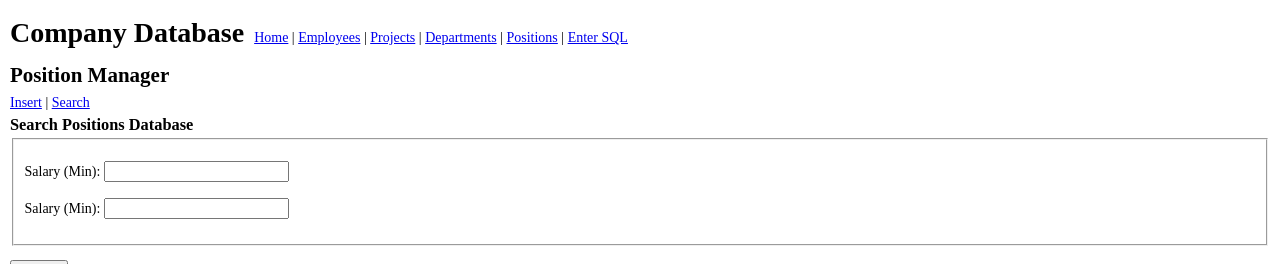
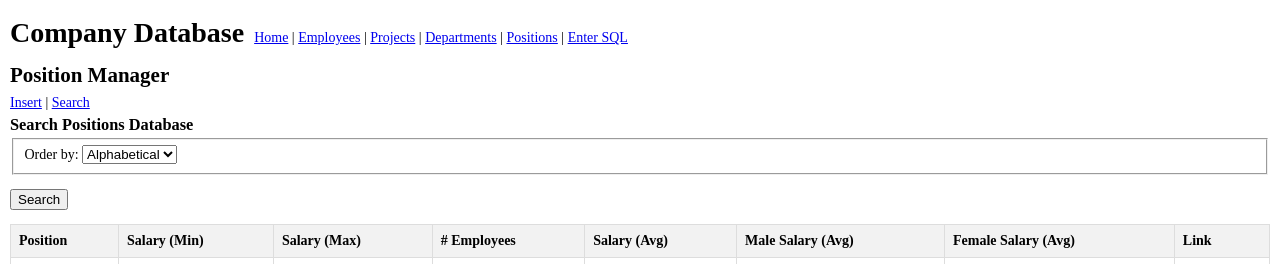
Before and after one commit to jdbren/database-project, a Flask app: template app/templates/position/search.html in a window 1280 px wide. Shown: the top 264 px of the page. Run offline with Flask 3, Linux system fonts and the light colour scheme; the template is opened without the code that fills it: most values are stand-ins (such as "Sample title", 1, 10 or a date in 2020); some libraries are stand-ins or nearby versions.

Commit message:
add salary order to positions

```diff
--- a/app/templates/position/search.html
+++ b/app/templates/position/search.html
@@ -18,12 +18,11 @@
   <!-- Basic Search Form -->
   <form action="/position/search" method="GET">
     <fieldset>
-      <br>
-      <label for="salary_min">Salary (Min):</label>
-      <input type="number" id="salary_min" name="salary_min" min="0"><br><br>
-
-      <label for="salary_max">Salary (Min):</label>
-      <input type="number" id="salary_max" name="salary_max" min="0"><br><br>
+      <label for="order">Order by:</label>
+      <select id="order" name="order">
+        <option value="alphabetical">Alphabetical</option>
+        <option value="avg_salary">Avg. Salary</option>
+      </select>
 
     </fieldset>
     <button type="submit" style="margin-top: 1rem; margin-bottom: 1rem;">Search</button>
```
Also changed, not shown: app/position.py (+5 -2 lines).
